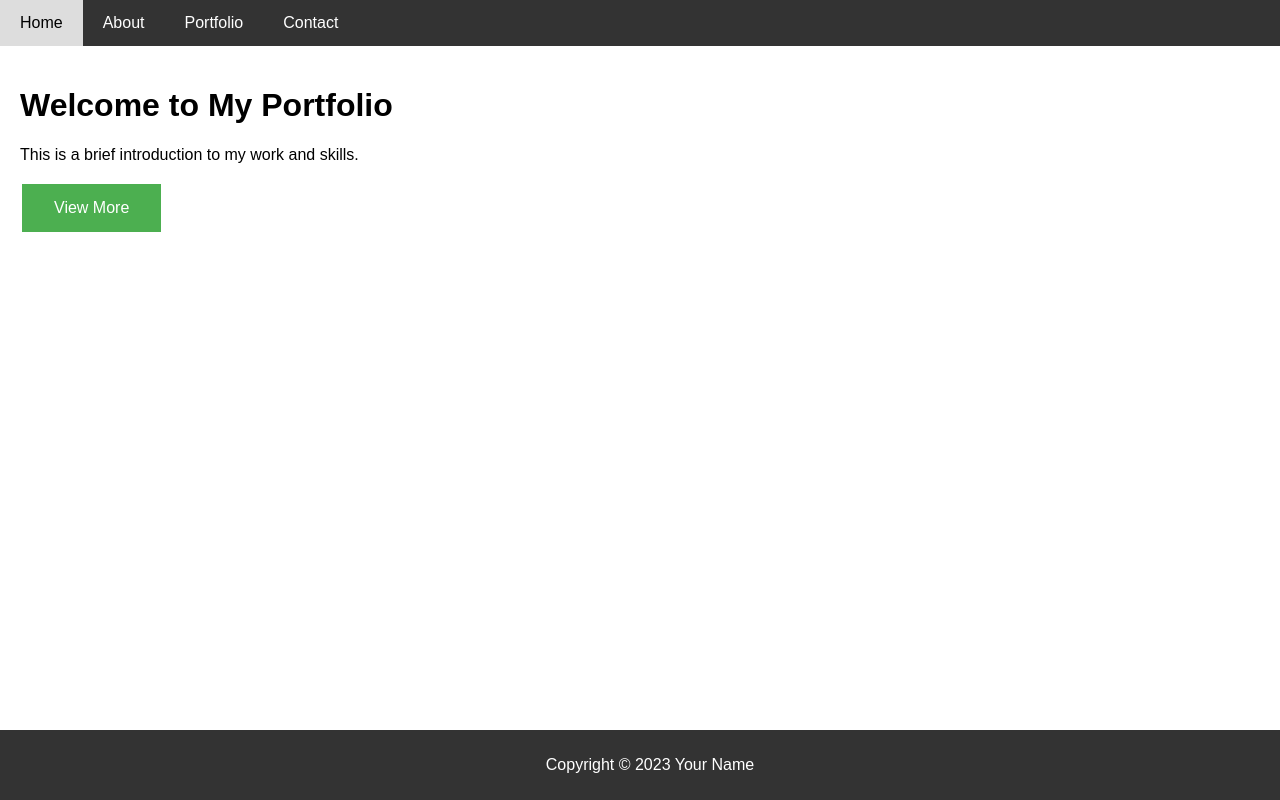
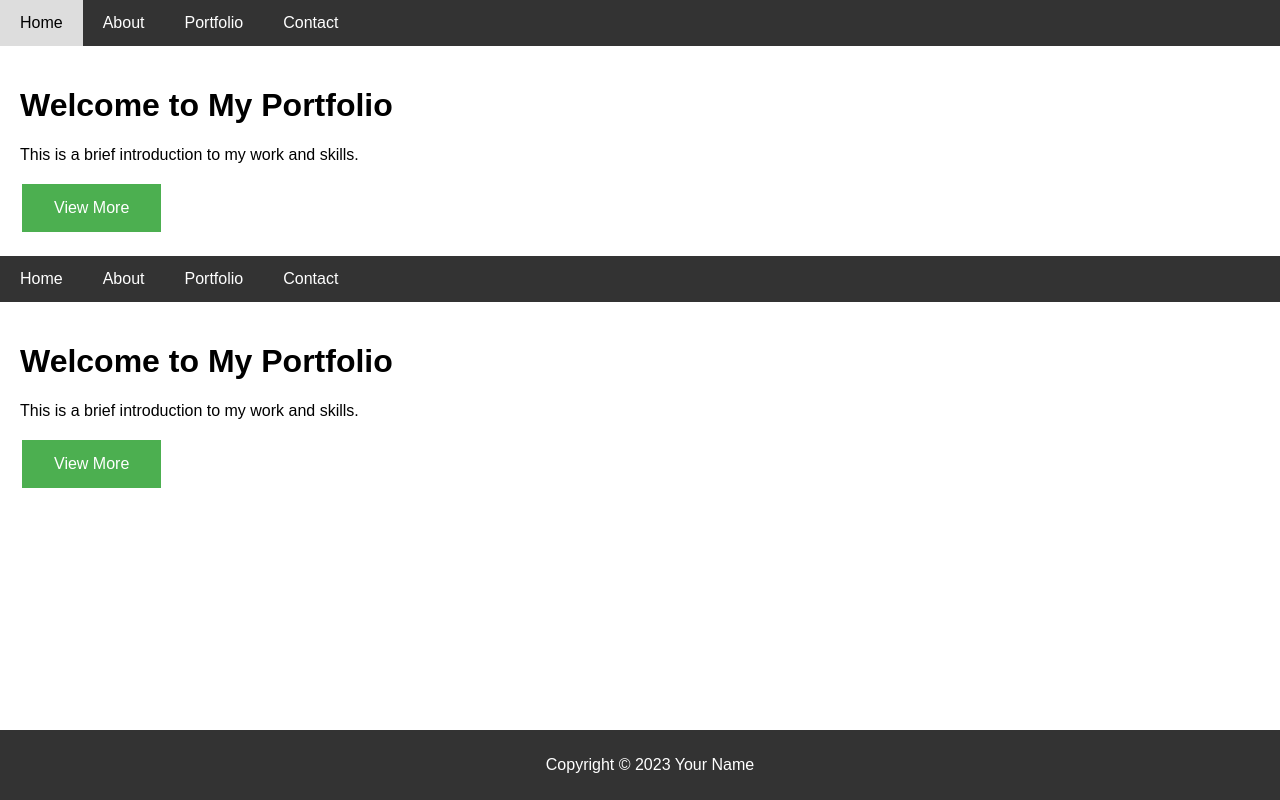
Before and after one commit to HanuReddyGopavarapu/portfoliopage_tabnine, a plain HTML site: page index.html in a window 1280 px wide. Drawn offline with Linux system fonts and the light colour scheme.

Commit message:
Update index.html

```diff
--- a/index.html
+++ b/index.html
@@ -79,5 +79,88 @@
     });
 </script>
 
+<!DOCTYPE html>
+<html lang="en">
+<head>
+    <meta charset="UTF-8">
+    <meta name="viewport" content="width=device-width, initial-scale=1.0">
+    <title>Personal Portfolio</title>
+    <style>
+        body {
+            font-family: Arial, sans-serif;
+            margin: 0;
+            padding: 0;
+            box-sizing: border-box;
+        }
+        .navbar {
+            background-color: #333;
+            overflow: hidden;
+        }
+        .navbar a {
+            float: left;
+            display: block;
+            color: white;
+            text-align: center;
+            padding: 14px 20px;
+            text-decoration: none;
+        }
+        .navbar a:hover {
+            background-color: #ddd;
+            color: black;
+        }
+        footer {
+            background-color: #333;
+            color: white;
+            text-align: center;
+            padding: 10px;
+            position: fixed;
+            bottom: 0;
+            width: 100%;
+        }
+        .content {
+            padding: 20px;
+        }
+        .button {
+            background-color: #4CAF50; /* Green */
+            border: none;
+            color: white;
+            padding: 15px 32px;
+            text-align: center;
+            text-decoration: none;
+            display: inline-block;
+            font-size: 16px;
+            margin: 4px 2px;
+            cursor: pointer;
+        }
+    </style>
+</head>
+<body>
+
+<div class="navbar">
+    <a href="#home">Home</a>
+    <a href="#about">About</a>
+    <a href="#portfolio">Portfolio</a>
+    <a href="#contact">Contact</a>
+</div>
+
+<div class="content">
+    <h1>Welcome to My Portfolio</h1>
+    <p>This is a brief introduction to my work and skills.</p>
+    <button class="button" style="color: rgb(255, 255, 255); background-color: rgb(76, 175, 80);">
+        View More
+        </button>
+</div>
+
+<footer>
+    <p>Copyright © 2023 Your Name</p>
+</footer>
+
+<script>
+    // Example JavaScript for interaction - this could be for a button click
+    document.querySelector('.button').addEventListener('click', function() {
+        alert('More content coming soon!');
+    });
+</script>
+
 </body>
 </html>
```
